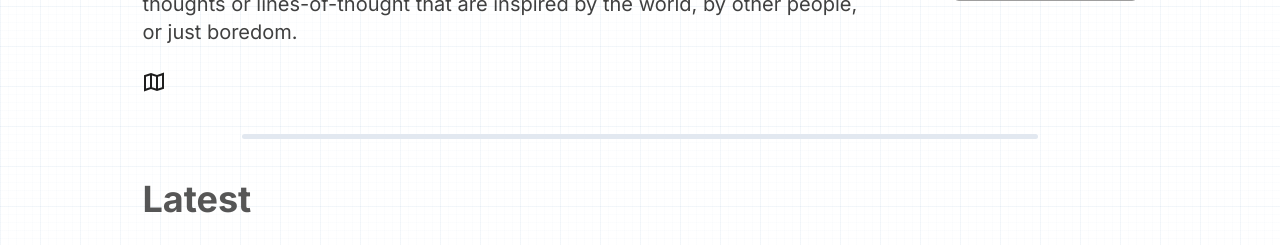
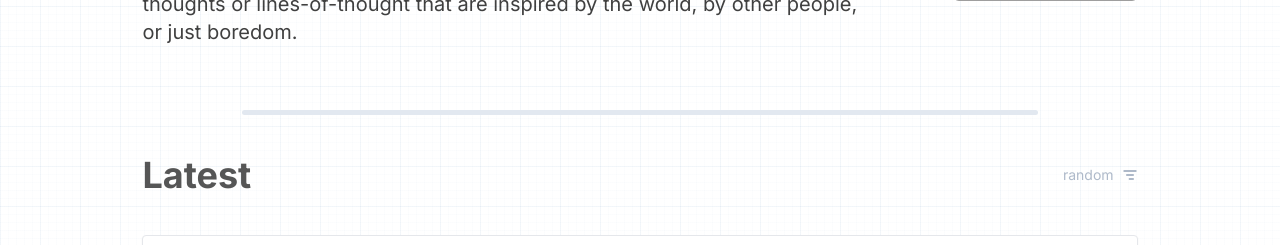
Before and after one commit to markmcguire011/Sentennial, a Next.js app: page /musings in a window 1280 px wide. Shown: the part 314-559 px from the top of the page. Built offline with nearby package versions, Linux system fonts and the light colour scheme; grey boxes are pictures that could not be loaded.

Commit message:
added random buttons to musings & articles

```diff
--- a/components/content/articles.tsx
+++ b/components/content/articles.tsx
@@ -8,6 +8,7 @@ import { Article } from "@/interfaces/article";
 import ArticleButton from "@/components/content/article_button";
 import { usePathname, useSearchParams } from "next/navigation";
 import RandomDiscovery from "@/components/ui/random-discovery";
+import Random from "@/components/ui/random";
 
 type Props = {
   articles: Article[];
@@ -137,9 +138,12 @@ export default function Articles({ articles, page }: Props) {
         <div className="bg-slate-200 h-[5px] w-4/5 rounded"></div>
       </div>
       <div className="flex flex-col gap-10 pb-10 min-h-[600px] relative">
-        <h1 className="text-4xl font-bold opacity-75 text-brand-dark">
-          Latest
-        </h1>
+        <div className="flex justify-between">
+          <h1 className="text-4xl font-bold opacity-75 text-brand-dark">
+            Latest
+          </h1>
+          <Random collection={articles} type="article" customStyles="w-auto" />
+        </div>
         <div className="flex flex-col gap-7 flex-grow relative">
           {paginatedArticles.map((article) => (
             <ArticleButton
--- a/components/content/musings.tsx
+++ b/components/content/musings.tsx
@@ -7,6 +7,7 @@ import { usePathname, useSearchParams } from "next/navigation";
 import { Musing } from "@/interfaces/musing";
 import MusingButton from "@/components/content/musing_button";
 import RandomDiscovery from "@/components/ui/random-discovery";
+import Random from "@/components/ui/random";
 
 type Props = {
   musings: Musing[];
@@ -49,14 +50,6 @@ export default function Musings({ musings, page }: Props) {
               These are mostly random thoughts or lines-of-thought that are
               inspired by the world, by other people, or just boredom.
             </p>
-            <svg
-              className="fill-brand-dark"
-              xmlns="http://www.w3.org/2000/svg"
-              width="24"
-              height="24"
-            >
-              <path d="m15 4.946-6-2-7 2.333v16.108l7-2.333 6 2 7-2.333V2.613zm-5 .442 4 1.333v11.891l-4-1.333zM4 6.721l4-1.333v11.891l-4 1.334zm16 10.558-4 1.333V6.721l4-1.334z" />
-            </svg>
           </div>
           <div>
             <Image
@@ -73,9 +66,12 @@ export default function Musings({ musings, page }: Props) {
         <div className="bg-slate-200 h-[5px] w-4/5 rounded"></div>
       </div>
       <div className="flex flex-col gap-10 pb-10 min-h-[600px] relative">
-        <h1 className="text-4xl font-bold opacity-75 text-brand-dark">
-          Latest
-        </h1>
+        <div className="flex justify-between">
+          <h1 className="text-4xl font-bold opacity-75 text-brand-dark">
+            Latest
+          </h1>
+          <Random collection={musings} type="musing" customStyles="w-auto" />
+        </div>
         <div className="flex flex-col gap-7 flex-grow relative">
           {paginatedMusings.map((musing) => (
             <MusingButton
```
